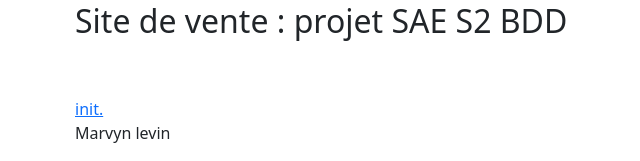
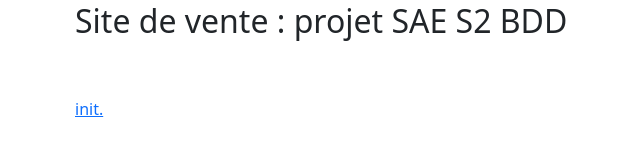
Before and after one commit to Team-Chartreuse/site-E-commerce, a Flask app: page / in a window 1280 px wide. Shown: the part 1427-1588 px from the top of the page, without its empty margins (7-647 px from the left). After the commit the page ends 1544 px from the top, so only its background shows below. Run offline with Flask 3, Linux system fonts and the light colour scheme; some libraries are stand-ins or nearby versions.

Commit message:
Update layout.html

```diff
--- a/templates/auth/layout.html
+++ b/templates/auth/layout.html
@@ -21,7 +21,6 @@
         <br><br>
         <a href="/base/init">init.</a>
         <br>
-        <p>Marvyn levin</p>
     {% endblock %}
 </div><!-- /.container -->
 
```
